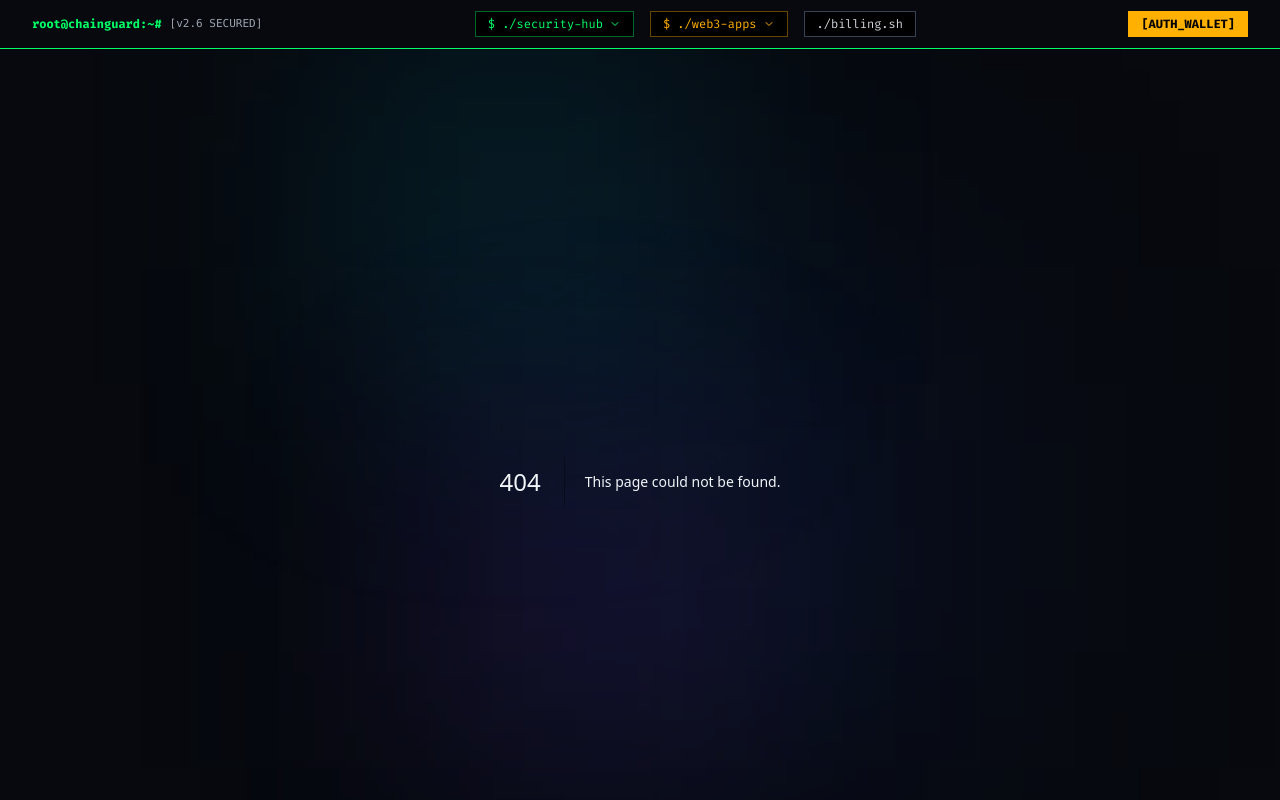
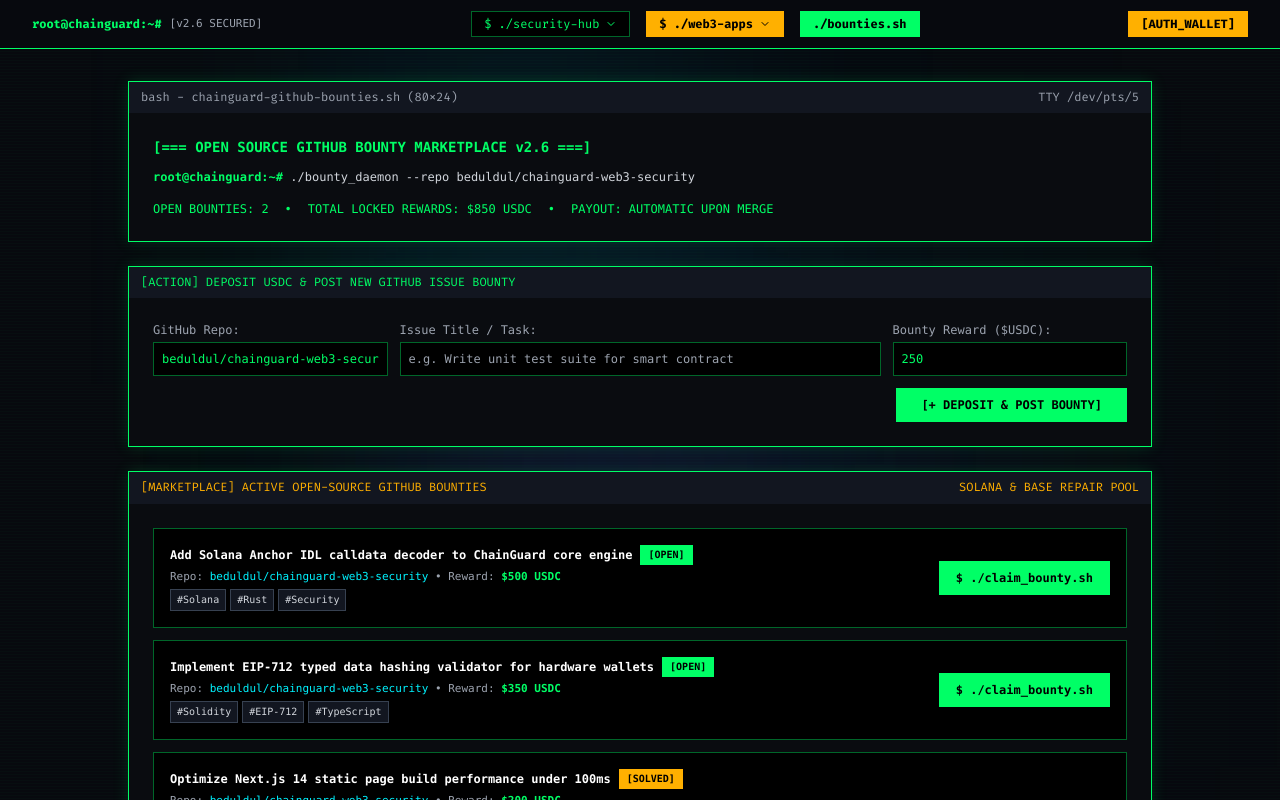
Before and after one commit to beduldul/chainguard-web3-security, a Next.js app: page /bounties in a window 1280 px wide. Before the commit this address had no page. Shown: the top 800 px of the page. Built offline with nearby package versions, Linux system fonts and the light colour scheme.

Commit message:
feat: add Open Source GitHub Bounty Marketplace module (Project #8)

```diff
--- /dev/null
+++ b/app/bounties/page.tsx
@@ -0,0 +1,177 @@
+'use client';
+
+import React, { useState } from 'react';
+import { INITIAL_BOUNTIES, BountyItem } from '@/lib/bountyEngine';
+
+export default function BountiesPage() {
+  const [bounties, setBounties] = useState<BountyItem[]>(INITIAL_BOUNTIES);
+  const [repoInput, setRepoInput] = useState('beduldul/chainguard-web3-security');
+  const [titleInput, setTitleInput] = useState('');
+  const [rewardInput, setRewardInput] = useState('250');
+  const [creating, setCreating] = useState(false);
+
+  const claimBounty = (id: string) => {
+    setBounties(bounties.map(b => {
+      if (b.id === id) {
+        return {
+          ...b,
+          status: 'SOLVED',
+          claimedByWallet: '7rDb3Ci2SxS7rDjMJV39do8VR49u5M4sDihNiyjiHMK2'
+        };
+      }
+      return b;
+    }));
+  };
+
+  const handleCreateBounty = (e: React.FormEvent) => {
+    e.preventDefault();
+    if (!titleInput) return;
+
+    setCreating(true);
+    setTimeout(() => {
+      setCreating(false);
+      const newBounty: BountyItem = {
+        id: `bounty-${Date.now()}`,
+        githubIssueUrl: `https://github.com/${repoInput}/issues/${Math.floor(Math.random() * 50)}`,
+        repoName: repoInput,
+        issueTitle: titleInput,
+        rewardUsdc: parseFloat(rewardInput) || 250,
+        status: 'OPEN',
+        tags: ['Web3', 'Solidity', 'TypeScript'],
+      };
+      setBounties([newBounty, ...bounties]);
+      setTitleInput('');
+    }, 1000);
+  };
+
+  const totalRewardsLocked = bounties.reduce((acc, b) => b.status === 'OPEN' ? acc + b.rewardUsdc : acc, 0);
+
+  return (
+    <div className="space-y-6 max-w-5xl mx-auto font-cli">
+      {/* CLI Header Terminal Box */}
+      <div className="cli-window">
+        <div className="cli-header flex items-center justify-between text-gray-400">
+          <span>bash - chainguard-github-bounties.sh (80x24)</span>
+          <span>TTY /dev/pts/5</span>
+        </div>
+
+        <div className="p-6 space-y-3 font-mono text-xs">
+          <div className="text-[#00ff66] font-bold text-sm">
+            [=== OPEN SOURCE GITHUB BOUNTY MARKETPLACE v2.6 ===]
+          </div>
+
+          <div className="text-gray-300">
+            <span className="text-[#00ff66] font-bold">root@chainguard:~#</span> ./bounty_daemon --repo beduldul/chainguard-web3-security
+          </div>
+
+          <div className="flex flex-wrap gap-4 text-xs font-mono text-[#00ff66] pt-1">
+            <span>OPEN BOUNTIES: {bounties.filter(b => b.status === 'OPEN').length}</span>
+            <span>•</span>
+            <span>TOTAL LOCKED REWARDS: ${totalRewardsLocked} USDC</span>
+            <span>•</span>
+            <span>PAYOUT: AUTOMATIC UPON MERGE</span>
+          </div>
+        </div>
+      </div>
+
+      {/* New Bounty Form */}
+      <div className="cli-window">
+        <div className="cli-header text-[#00ff66]">
+          <span>[ACTION] DEPOSIT USDC & POST NEW GITHUB ISSUE BOUNTY</span>
+        </div>
+
+        <div className="p-6">
+          <form onSubmit={handleCreateBounty} className="grid grid-cols-1 sm:grid-cols-4 gap-3 text-xs font-mono">
+            <div>
+              <label className="text-gray-400 block mb-1">GitHub Repo:</label>
+              <input
+                type="text"
+                value={repoInput}
+                onChange={(e) => setRepoInput(e.target.value)}
+                className="w-full p-2 bg-black border border-[#00ff66]/40 text-[#00ff66] focus:outline-none focus:border-[#00ff66]"
+                required
+              />
+            </div>
+            <div className="sm:col-span-2">
+              <label className="text-gray-400 block mb-1">Issue Title / Task:</label>
+              <input
+                type="text"
+                value={titleInput}
+                onChange={(e) => setTitleInput(e.target.value)}
+                placeholder="e.g. Write unit test suite for smart contract"
+                className="w-full p-2 bg-black border border-[#00ff66]/40 text-[#00ff66] focus:outline-none focus:border-[#00ff66]"
+                required
+              />
+            </div>
+            <div>
+              <label className="text-gray-400 block mb-1">Bounty Reward ($USDC):</label>
+              <input
+                type="number"
+                value={rewardInput}
+                onChange={(e) => setRewardInput(e.target.value)}
+                className="w-full p-2 bg-black border border-[#00ff66]/40 text-[#00ff66] focus:outline-none focus:border-[#00ff66]"
+                required
+              />
+            </div>
+            <div className="sm:col-span-4 flex justify-end">
+              <button
+                type="submit"
+                disabled={creating}
+                className="px-6 py-2 bg-[#00ff66] text-black font-bold border border-[#00ff66] hover:bg-[#00cc52] transition-all disabled:opacity-50"
+              >
+                {creating ? '[LOCKING_DANA_USDC...]' : '[+ DEPOSIT & POST BOUNTY]'}
+              </button>
+            </div>
+          </form>
+        </div>
+      </div>
+
+      {/* Bounties List */}
+      <div className="cli-window">
+        <div className="cli-header text-[#ffb000] flex justify-between">
+          <span>[MARKETPLACE] ACTIVE OPEN-SOURCE GITHUB BOUNTIES</span>
+          <span>SOLANA & BASE REPAIR POOL</span>
+        </div>
+
+        <div className="p-6 space-y-3 font-mono text-xs">
+          {bounties.map((bounty) => (
+            <div key={bounty.id} className="p-4 bg-black border border-[#00ff66]/40 flex flex-col sm:flex-row justify-between items-start sm:items-center gap-3">
+              <div className="space-y-1">
+                <div className="flex items-center gap-2 font-bold text-white">
+                  <span>{bounty.issueTitle}</span>
+                  <span className={`px-2 py-0.5 text-[10px] font-bold ${bounty.status === 'OPEN' ? 'bg-[#00ff66] text-black' : 'bg-[#ffb000] text-black'}`}>
+                    [{bounty.status}]
+                  </span>
+                </div>
+                <div className="text-gray-400 text-[11px]">
+                  Repo: <span className="text-[#00f2fe]">{bounty.repoName}</span> • Reward: <span className="text-[#00ff66] font-bold">${bounty.rewardUsdc} USDC</span>
+                </div>
+                <div className="flex gap-1 text-[10px]">
+                  {bounty.tags.map(t => (
+                    <span key={t} className="px-1.5 py-0.5 bg-[#121620] text-gray-300 border border-gray-700">
+                      #{t}
+                    </span>
+                  ))}
+                </div>
+                {bounty.claimedByWallet && (
+                  <div className="text-[#00ff66] text-[11px]">
+                    ✓ Paid to Wallet: <span className="font-bold">{bounty.claimedByWallet}</span>
+                  </div>
+                )}
+              </div>
+
+              {bounty.status === 'OPEN' && (
+                <button
+                  onClick={() => claimBounty(bounty.id)}
+                  className="px-4 py-2 bg-[#00ff66] text-black border border-[#00ff66] font-bold transition-all shrink-0 hover:bg-[#00cc52]"
+                >
+                  $ ./claim_bounty.sh
+                </button>
+              )}
+            </div>
+          ))}
+        </div>
+      </div>
+    </div>
+  );
+}
--- a/components/Navbar.tsx
+++ b/components/Navbar.tsx
@@ -3,7 +3,7 @@
 import React, { useState, useEffect, useRef } from 'react';
 import Link from 'next/link';
 import { usePathname } from 'next/navigation';
-import { Terminal, Shield, Wallet, ChevronDown, Cpu, Lock, Bot, RefreshCw } from 'lucide-react';
+import { Terminal, Shield, Wallet, ChevronDown, Cpu, Lock, Bot, RefreshCw, GitPullRequest } from 'lucide-react';
 
 export default function Navbar() {
   const pathname = usePathname();
@@ -105,6 +105,7 @@
   const appLinks = [
     { href: '/checkout', label: './checkout-router.sh', desc: 'Stripe for Multi-Chain Crypto' },
     { href: '/subscriptions', label: './recurring-billing.sh', desc: 'Automated Crypto Subscriptions' },
+    { href: '/bounties', label: './github-bounty.sh', desc: 'Open-Source Issue Bounty Pool' },
     { href: '/payroll', label: './crypto-payroll.sh', desc: 'Corporate Batch Disbursal Engine' },
     { href: '/escrow', label: './freelancer-escrow.sh', desc: 'Milestone Fund Locking & Release' },
     { href: '/credit-score', label: './credit-score.sh', desc: 'Wallet Reputation & DeFi Rating' },
@@ -203,14 +204,14 @@
             </div>
 
             <Link
-              href="/subscriptions"
+              href="/bounties"
               className={`px-3 py-1 border ${
-                pathname === '/subscriptions'
-                  ? 'bg-[#ffb000] text-black font-bold border-[#ffb000]'
-                  : 'bg-black text-gray-300 border-gray-700 hover:border-[#ffb000] hover:text-[#ffb000]'
+                pathname === '/bounties'
+                  ? 'bg-[#00ff66] text-black font-bold border-[#00ff66]'
+                  : 'bg-black text-gray-300 border-gray-700 hover:border-[#00ff66] hover:text-[#00ff66]'
               }`}
             >
-              ./billing.sh
+              ./bounties.sh
             </Link>
 
           </nav>
--- /dev/null
+++ b/lib/bountyEngine.ts
@@ -0,0 +1,41 @@
+export interface BountyItem {
+  id: string;
+  githubIssueUrl: string;
+  repoName: string;
+  issueTitle: string;
+  rewardUsdc: number;
+  status: 'OPEN' | 'CLAIMED' | 'SOLVED';
+  claimedByWallet?: string;
+  tags: string[];
+}
+
+export const INITIAL_BOUNTIES: BountyItem[] = [
+  {
+    id: 'bounty-201',
+    githubIssueUrl: 'https://github.com/beduldul/chainguard-web3-security/issues/12',
+    repoName: 'beduldul/chainguard-web3-security',
+    issueTitle: 'Add Solana Anchor IDL calldata decoder to ChainGuard core engine',
+    rewardUsdc: 500,
+    status: 'OPEN',
+    tags: ['Solana', 'Rust', 'Security'],
+  },
+  {
+    id: 'bounty-202',
+    githubIssueUrl: 'https://github.com/beduldul/chainguard-web3-security/issues/8',
+    repoName: 'beduldul/chainguard-web3-security',
+    issueTitle: 'Implement EIP-712 typed data hashing validator for hardware wallets',
+    rewardUsdc: 350,
+    status: 'OPEN',
+    tags: ['Solidity', 'EIP-712', 'TypeScript'],
+  },
+  {
+    id: 'bounty-203',
+    githubIssueUrl: 'https://github.com/beduldul/chainguard-web3-security/issues/5',
+    repoName: 'beduldul/chainguard-web3-security',
+    issueTitle: 'Optimize Next.js 14 static page build performance under 100ms',
+    rewardUsdc: 200,
+    status: 'SOLVED',
+    claimedByWallet: '7rDb3Ci2SxS7rDjMJV39do8VR49u5M4sDihNiyjiHMK2',
+    tags: ['Next.js', 'React', 'Performance'],
+  },
+];
```
Also changed, not shown: 2 other files (tests, documents, lock files or other folders).
